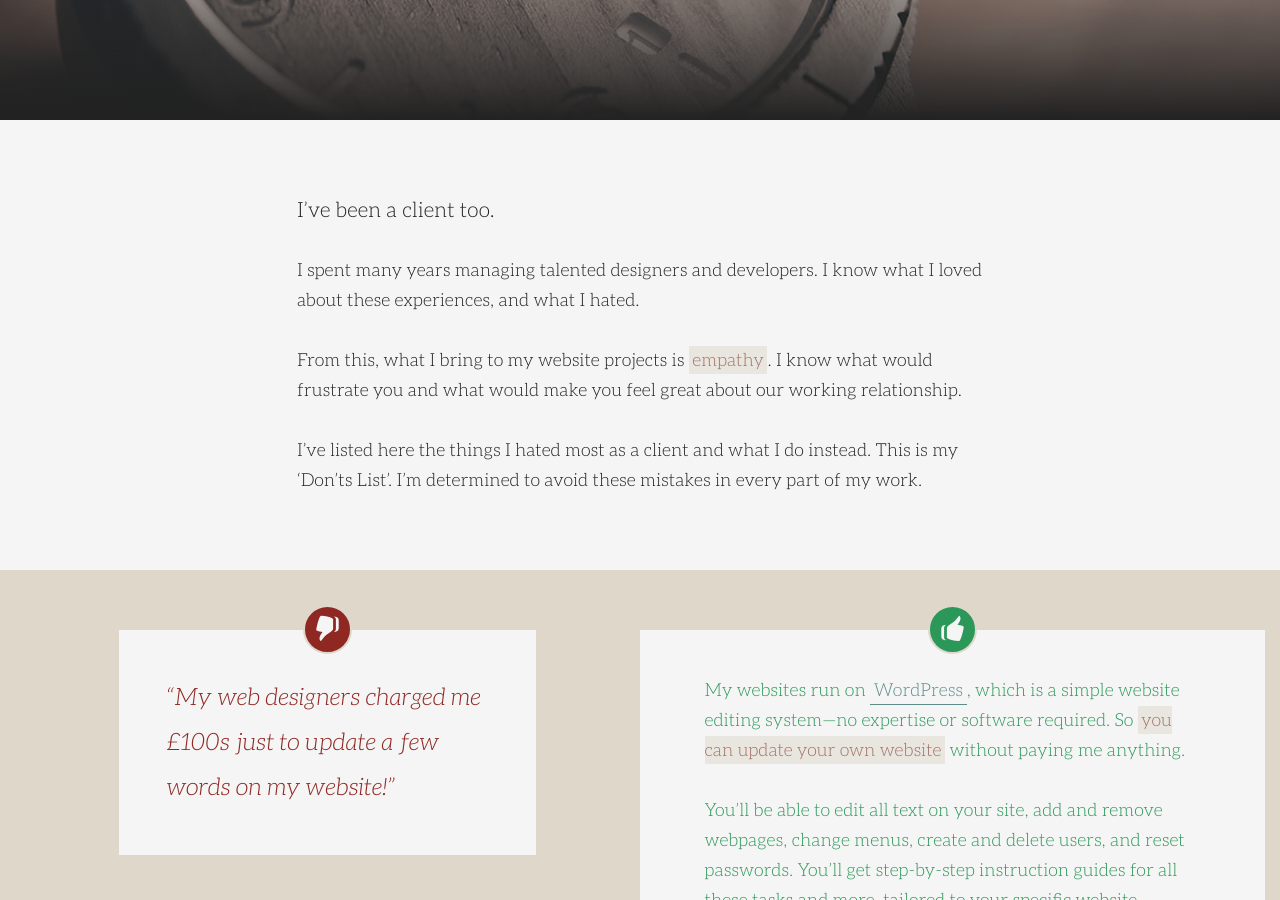
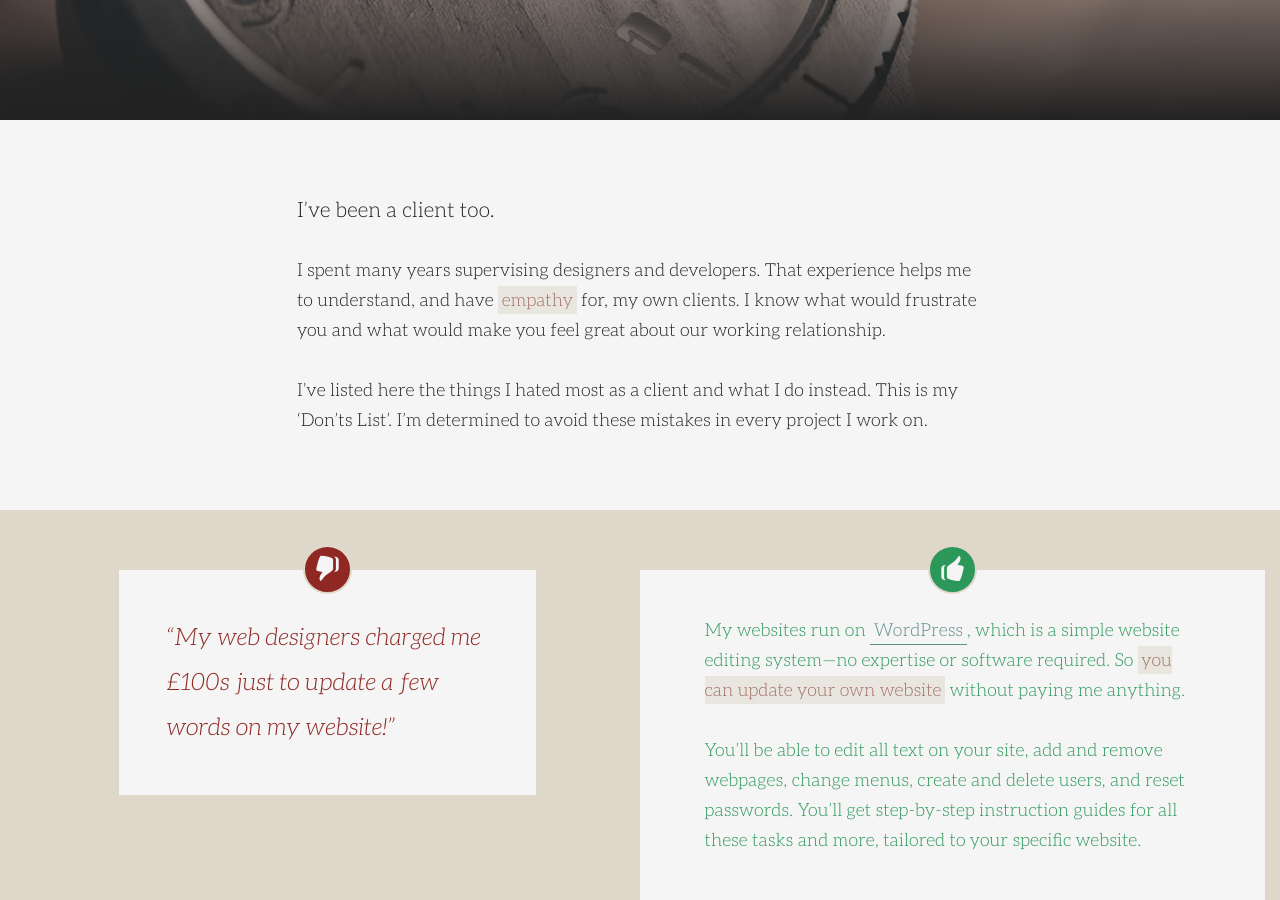
Before and after one commit to cjbarnes/cjbarnes.github.io, a Jekyll site: the page built from _pages/i-dont.html, in a window 1280 px wide and 900 px high, scrolled down 380 px. Built offline with Jekyll 4.4.1, drawn with Linux system fonts in a browser that asks for light colours; some of the changed text lies outside the part shown.

Commit message:
Tweaked language on What I Do subpages

```diff
--- a/_pages/i-dont.html
+++ b/_pages/i-dont.html
@@ -9,11 +9,9 @@ sortorder: 3
 
   <p class="lead">I’ve been a client too.</p>
 
-  <p>I spent many years managing talented designers and developers. I know what I loved about these experiences, and what I hated.</p>
+  <p>I spent many years supervising designers and developers. That experience helps me to understand, and have <strong>empathy</strong> for, my own clients. I know what would frustrate you and what would make you feel great about our working relationship.</p>
 
-  <p>From this, what I bring to my website projects is <strong>empathy</strong>. I know what would frustrate you and what would make you feel great about our working relationship.</p>
-
-  <p>I’ve listed here the things I hated most as a client and what I do instead. This is my ‘Don’ts List’. I’m determined to avoid these mistakes in every part of my work.</p>
+  <p>I’ve listed here the things I hated most as a client and what I do instead. This is my ‘Don’ts List’. I’m determined to avoid these mistakes in every project I work on.</p>
 
 </section><!-- /.content-section -->
 
@@ -82,7 +80,7 @@ sortorder: 3
     </figure>
     <figure class="quote yes">
       <blockquote>
-        <p>I have years of experience working with the education sector, small businesses, non-profits, and websites for young people generally. These are <a href="/whatido/expertise/" title="my expertise">my specialist areas</a>, and I understand them very well.</p>
+        <p>I have years of experience working with the education sector, non-profits, small businesses, and websites for young people generally. These are <a href="/whatido/expertise/" title="my expertise">my specialist areas</a>, and I understand them very well.</p>
         <p>My first step for new projects is to spend time with you to understand your organization, your needs, and your users and <em>their</em> needs. So even if I don’t understand your business yet, once you become my client, I <em>will</em> understand it.</p>
       </blockquote>
     </figure>
--- a/_pages/my-approach.html
+++ b/_pages/my-approach.html
@@ -35,7 +35,7 @@ stylesheet: my-approach
       </header>
       <div class="content listing-content step-content">
         <p>I always begin by writing a specification that captures, in as much detail as possible, what exactly your website needs to do and how it should be structured. If the spec isn’t right, the final website won’t be either. So it’s important to take this time to make sure I understand all your requirements.</p>
-        <p>Once we’ve agreed a spec, I give a full fixed-price quote for the project. I always stick to my quotes; if your requirements don’t change, the price won’t change either.</p>
+        <p>Once we’ve agreed a spec, I give a full fixed-price quote for the project.</p>
       </div>
       <footer class="footer listing-footer step-footer">
         <h3>what you get:</h3>
@@ -133,7 +133,7 @@ stylesheet: my-approach
         </div>
       </header>
       <div class="content listing-content step-content">
-        <p>At the end of the project, I give you everything you need to keep your website up-to-date and useful. You get clear, detailed user guides that show you how to edit every part of your website. Also, I’m happy to arrange training sessions if you’d like extra support.</p>
+        <p>At the end of the project, I give you everything you need to keep your website up-to-date and useful. You get clear, detailed user guides that show you how to edit your website. Also, I’m happy to arrange training sessions if you’d like extra support.</p>
         <p>Lastly, you receive copies of all the files I used when working on your website, as well as a master list of every password you would need if you wanted a different web developer to work on the site.</p>
       </div>
       <footer class="footer listing-footer step-footer">
```
Also changed, not shown: other parts of _pages/my-approach.html (+1 -1 lines).
